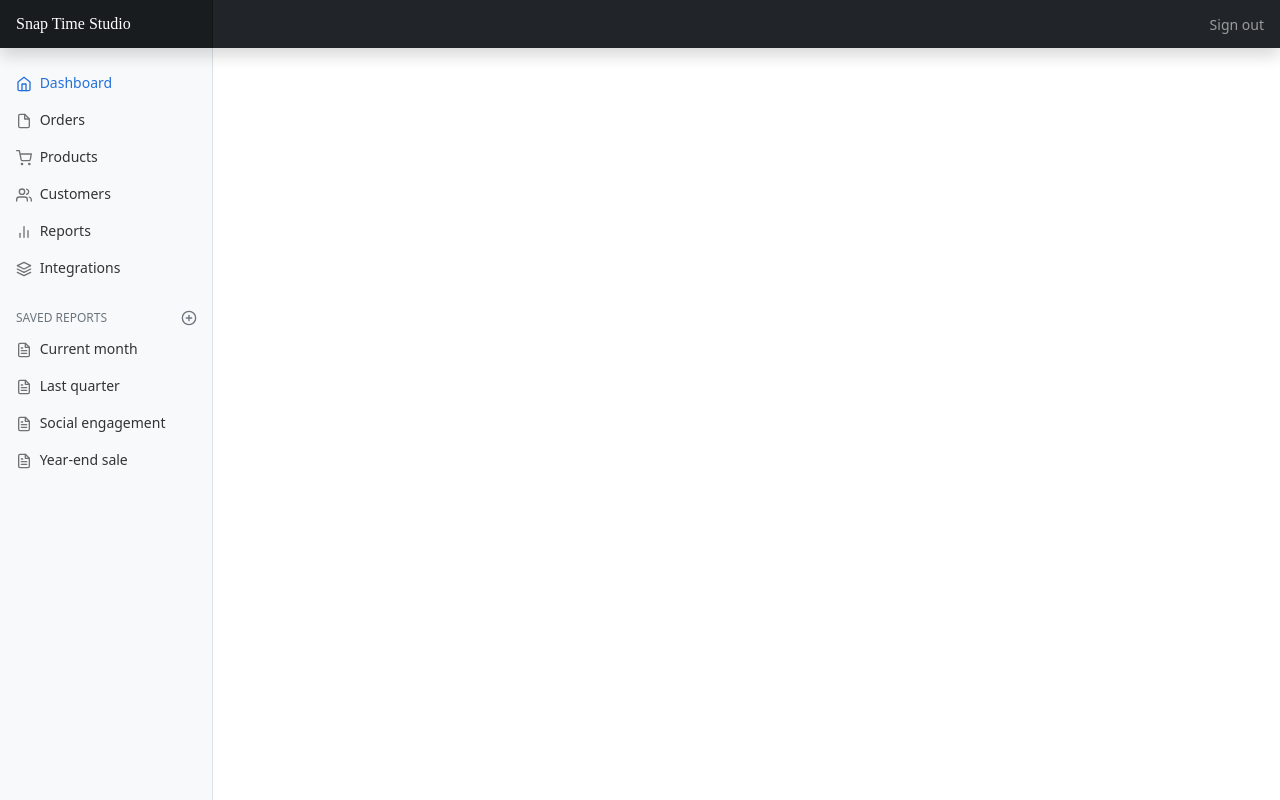
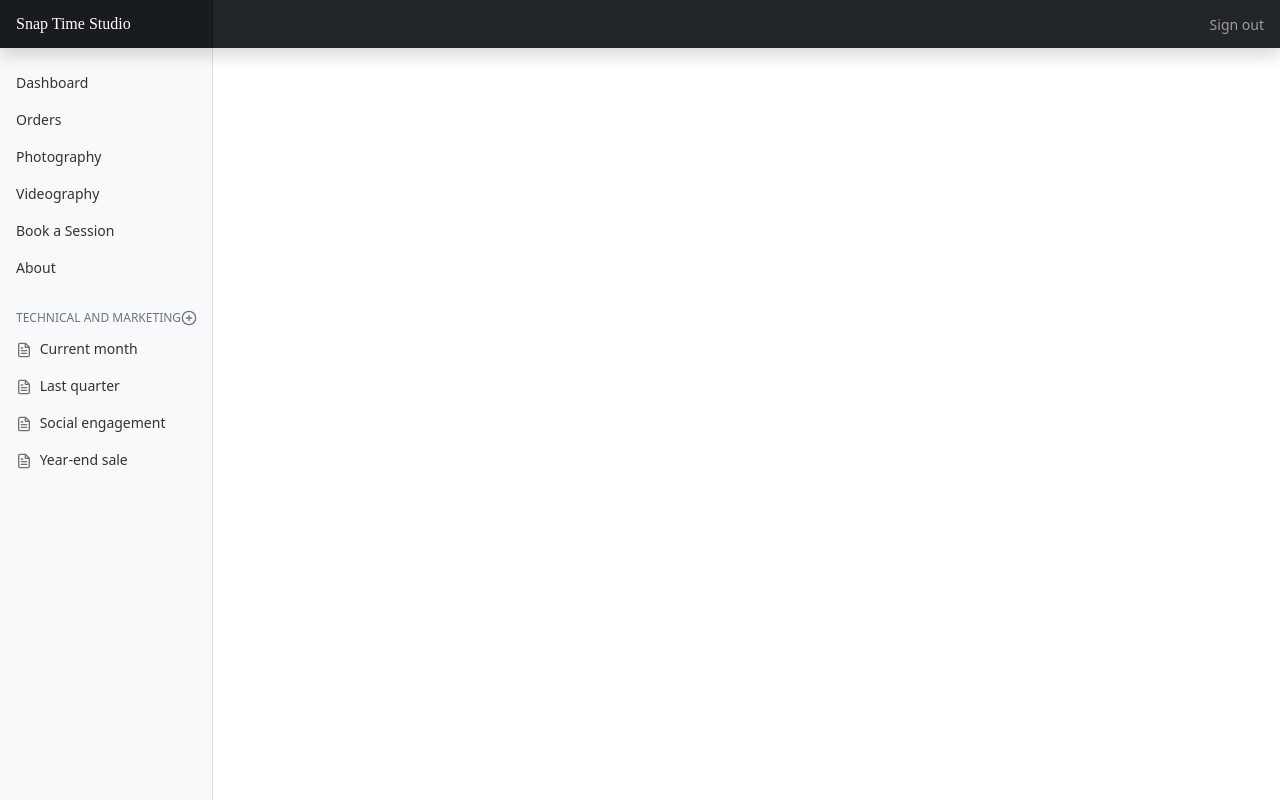
Before and after one commit to WithSJ/Snap_Time_Studio, a Flask app: page /admin in a window 1280 px wide. Run offline with Flask 2, Linux system fonts and the light colour scheme; some libraries are stand-ins or nearby versions.

Commit message:
admin pannel update

```diff
--- a/app/templates/about.html
+++ b/app/templates/about.html
@@ -2,7 +2,7 @@
 
 {% block content%}
 <div class="pricing-header p-3 pb-md-4 mx-auto text-center">
-    <h1 class="display-4 fw-normal"  style="font-family: 'Dancing Script', cursive;" >About</h1>
+    <h1 class="display-4 fw-normal"  style="font-family: 'Dancing Script', cursive;" >{{title}}</h1>
     <p class="fs-5 text-muted"  >Some quick example text to build on the card title and make up the bulk of the card's content.</p>
 </div>
 
--- a/app/templates/admin_pannel.html
+++ b/app/templates/admin_pannel.html
@@ -48,45 +48,45 @@
       <div class="position-sticky pt-3">
         <ul class="nav flex-column">
           <li class="nav-item">
-            <a class="nav-link active" onclick="showEle(1)" aria-current="page" href="#">
-              <span data-feather="home"></span>
+            <a class="nav-link" id="dasBTN" onclick="showEle(1)" aria-current="page" href="#">
+
               Dashboard
             </a>
           </li>
           <li class="nav-item">
-            <a class="nav-link" href="#" onclick="showEle(2)">
-              <span data-feather="file"></span>
+            <a class="nav-link" id="ordBTN" href="#" onclick="showEle(2)">
+
               Orders
             </a>
           </li>
           <li class="nav-item">
-            <a class="nav-link" href="#" onclick="showEle(3)">
-              <span data-feather="shopping-cart"></span>
-              Products
+            <a class="nav-link" id="phoBTN" href="#" onclick="showEle(3)">
+
+              Photography
             </a>
           </li>
           <li class="nav-item">
-            <a class="nav-link" href="#">
-              <span data-feather="users"></span>
-              Customers
+            <a class="nav-link" id="vidBTN" href="#" onclick="showEle(4)">
+
+              Videography
             </a>
           </li>
           <li class="nav-item">
-            <a class="nav-link" href="#">
-              <span data-feather="bar-chart-2"></span>
-              Reports
+            <a class="nav-link" id="booBTN" href="#" onclick="showEle(5)">
+
+              Book a Session
             </a>
           </li>
           <li class="nav-item">
-            <a class="nav-link" href="#">
-              <span data-feather="layers"></span>
-              Integrations
+            <a class="nav-link" id="aboBTN" href="#" onclick="showEle(6)">
+
+              About
             </a>
           </li>
         </ul>
 
         <h6 class="sidebar-heading d-flex justify-content-between align-items-center px-3 mt-4 mb-1 text-muted">
-          <span>Saved reports</span>
+          <span>Technical And Marketing </span>
           <a class="link-secondary" href="#" aria-label="Add a new report">
             <span data-feather="plus-circle"></span>
           </a>
@@ -124,20 +124,40 @@
 
 
       <div id="dashboard">
-            <h1>dashboard</h1>
+            <h1>Dashboard</h1>
 
         </div>
 
 
         <div id="orders">
-            <h1>orders</h1>
+            <h1>Orders</h1>
 
         </div>
 
-        <div id="products">
-            <h1>products</h1>
+        <div id="photography">
+            <h1>Photography</h1>
 
         </div>
+
+        <div id="videography">
+          <h1>Videography</h1>
+
+      </div>
+
+      <div id="book_a_session">
+        <h1>Book a Session</h1>
+
+      </div>
+
+      <div id="about">
+        <h1>About</h1>
+
+      </div>
+
+
+
+
+  </div>
 
 
     </main>
@@ -150,7 +170,10 @@
     {
       document.getElementById("dashboard").style.display="none";
       document.getElementById("orders").style.display="none";
-      document.getElementById("products").style.display="none";
+      document.getElementById("photography").style.display="none";
+      document.getElementById("videography").style.display="none";
+      document.getElementById("about").style.display="none";
+      document.getElementById("book_a_session").style.display="none";
 
     }
 
@@ -160,14 +183,22 @@
         hideEle();
 
         if(a==1)
-            document.getElementById("dashboard").style.display="block";
+          document.getElementById("dashboard").style.display="block";
 
         if(a==2)
-            document.getElementById("orders").style.display="block";
+          document.getElementById("orders").style.display="block";
 
         if(a==3)
-            document.getElementById("products").style.display="block";
+          document.getElementById("photography").style.display="block";
 
+        if(a==4)
+          document.getElementById("videography").style.display="block";
+
+        if(a==5)
+          document.getElementById("book_a_session").style.display="block";
+
+        if(a==6)
+          document.getElementById("about").style.display="block";
 
 
     }
```
